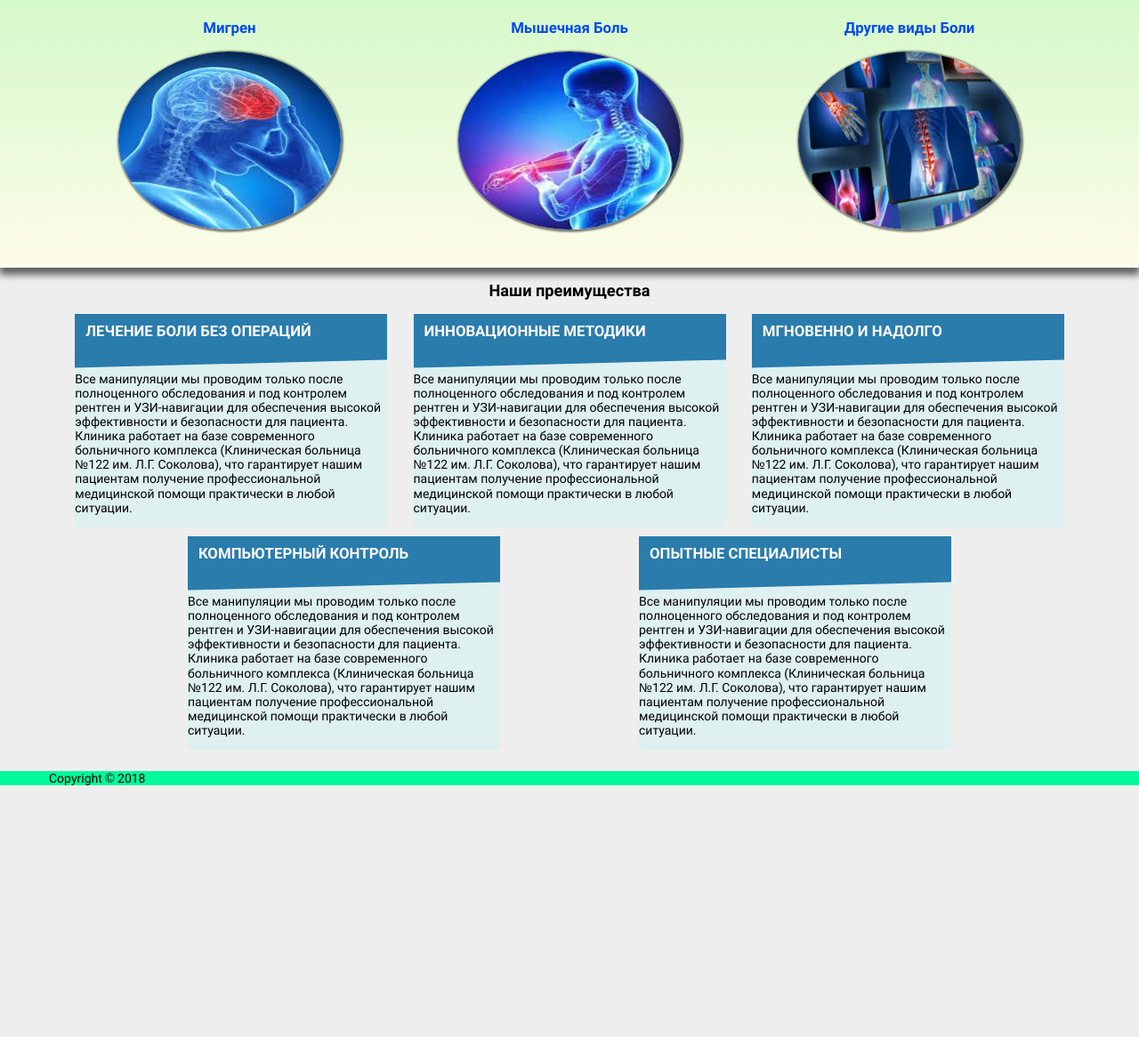
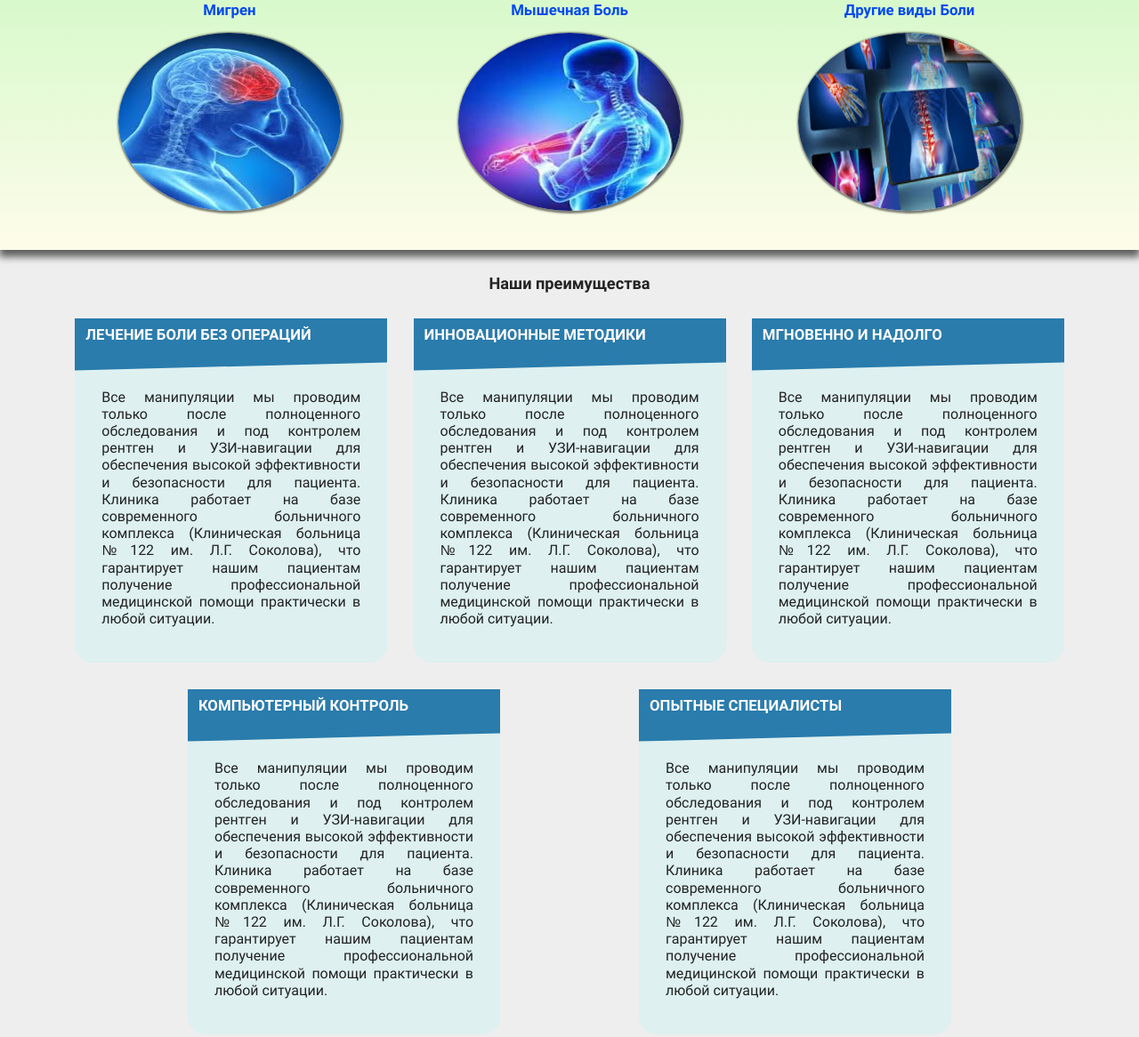
Before and after one commit to hramn1/clinica-boli, a website: page index.html in a window 1280 px wide. Shown: the part 1007-2173 px from the top of the page at 89% size. Before the commit the page ends 1904 px from the top, so only its background shows below. Drawn offline with nearby package versions, Linux system fonts and the light colour scheme; files that its build step writes are made by us from their sources.

Commit message:
правки

```diff
--- a/sass/blocks/features.scss
+++ b/sass/blocks/features.scss
@@ -1,3 +1,6 @@
+.feature{
+  @include my_padding_margin(15px 10px 20px, 0 0 0);
+}
 .feature__title{
   text-align: center;
 }
@@ -8,12 +11,17 @@
   margin:0;
   padding:0;
   list-style:none;
+  & p {
+    @include my_padding_margin();
+  }
 }
 .feature__item{
   margin-bottom: 10px;
   border-radius: 5px;
   background-color: $features-bgc;
-	border-bottom-radius: 20px;
+  border-bottom-left-radius: 20px;
+  border-bottom-right-radius: 20px;
+  margin: 15px 0;
   & h3{
     background-color: $features-color;
     margin: 0;
@@ -36,6 +44,12 @@
       background-color: $features-color;
     }
   }
+  & p {
+    font-size: 16px;
+    padding: 10px 15px;
+    line-height: 120%;
+    text-align: justify;
+  }
 
 }
 @media(min-width: $desktop)
--- a/sass/blocks/header.scss
+++ b/sass/blocks/header.scss
@@ -1,5 +1,5 @@
 .header-widget{
-	background-image: linear-gradient(#fefcea,#c9ffc9 40%,#80f286 80%);
+	background-image: linear-gradient(#006d68, #c9ffc9 80%);
 }
 .logo {
 	padding:5px;
--- a/sass/global.scss
+++ b/sass/global.scss
@@ -16,6 +16,8 @@ body {
   font-family: "Roboto", "Arial", sans-serif;
   background-color: $grey-color;
   font-size: 14px;
+  line-height: 120%;
+  color: #232323;
 }
 h1{
 	font-size: 1.5em;
--- a/sass/mixin.scss
+++ b/sass/mixin.scss
@@ -0,0 +1,5 @@
+@mixin my_padding_margin($padding: 10px 15px 20px, $margin: 20px 15px 30px)
+{
+  padding: $padding;
+  margin: $margin;
+}
--- a/sass/style.scss
+++ b/sass/style.scss
@@ -2,6 +2,7 @@
 @import "mixin.scss";
 @import "variables.scss";
 @import "global.scss";
+@import "mixin.scss";
 @import "blocks/header.scss";
 @import "blocks/widget.scss";
 @import "blocks/features.scss";
--- a/sass/variables.scss
+++ b/sass/variables.scss
@@ -1,6 +1,6 @@
 $grey-color: #eeeeee;
 $white: #fffafa;
-$green: rgba(0, 250, 154, 1);
+$green: #006d68;
 $blue: #0449ed;
 $features-color: #297cac;
 $features-bgc: #def0f0;
```
Lines whose indentation alone changed are shown as unchanged.
